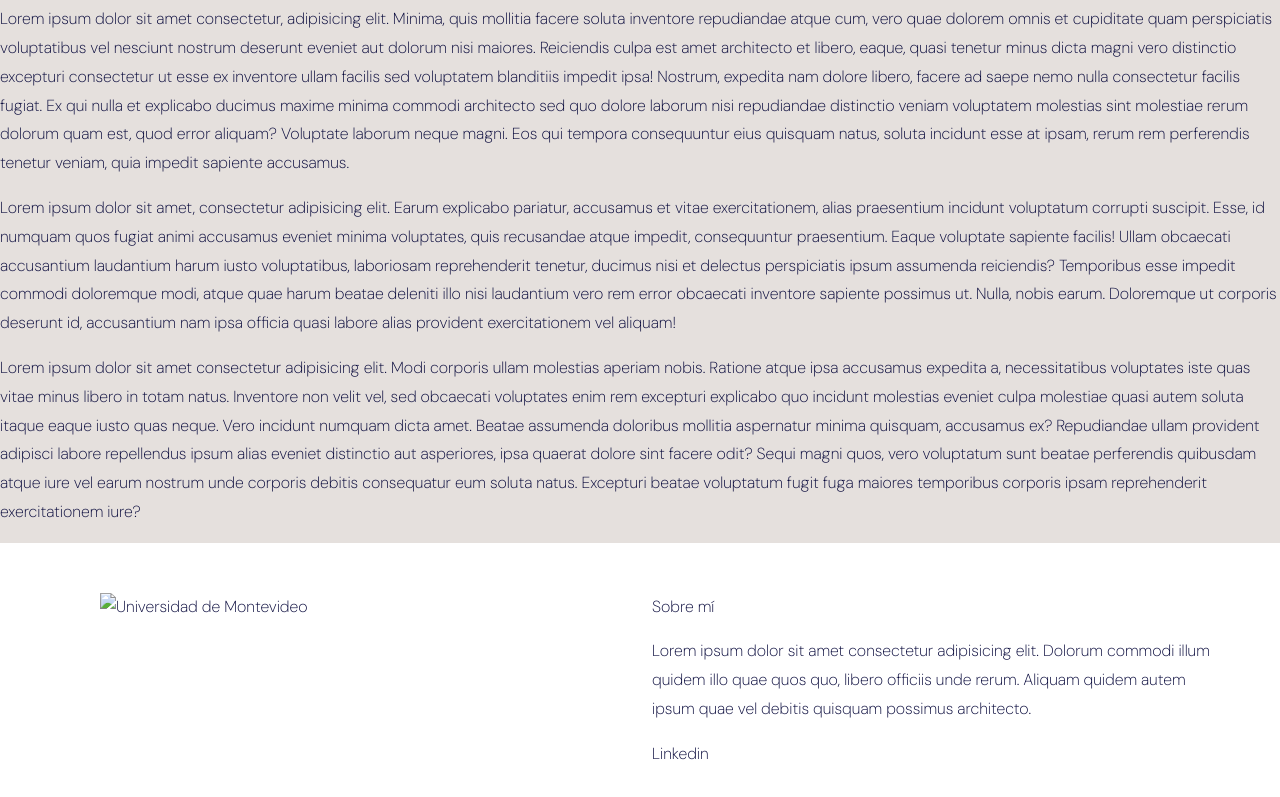
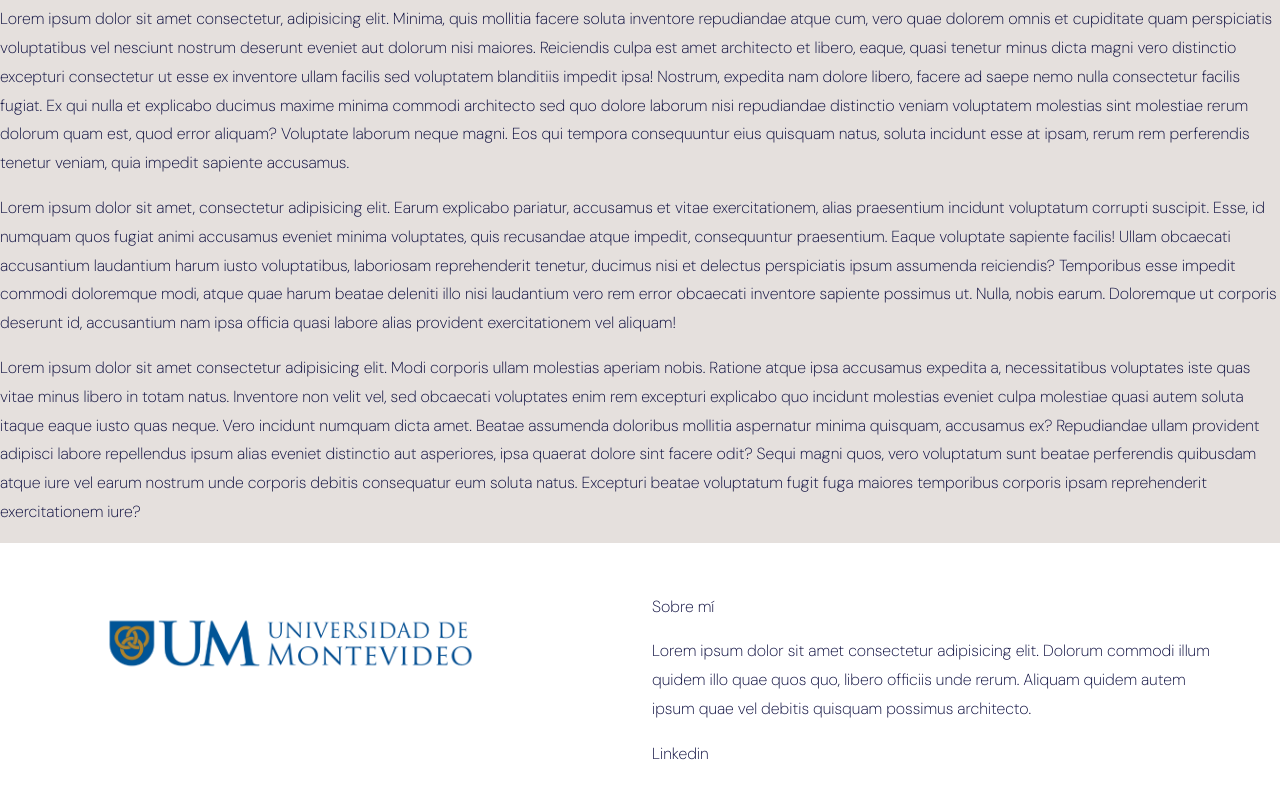
Before and after one commit to pilibread/entrega-coderhouse, a plain HTML site: page pages/pag2.html in a window 1280 px wide. Shown: the part 756-1553 px from the top of the page. Drawn offline with nearby package versions, Linux system fonts and the light colour scheme.

Commit message:
Fixed footer images

```diff
--- a/pages/pag2.html
+++ b/pages/pag2.html
@@ -132,7 +132,7 @@
         </section>
     </main>
     <footer class="row">
-        <div class="col-6"><img src="./media/LogoUniversidadMontevideo.png" alt="Universidad de Montevideo"
+        <div class="col-6"><img src="../media/LogoUniversidadMontevideo.png" alt="Universidad de Montevideo"
                 class="logo">
         </div>
         <div class="col-6">
```
Also changed, not shown: pages/pag3.html (+1 -1 lines), pages/pag4.html (+1 -1 lines), pages/pag5.html (+1 -1 lines), pages/pag6.html (+1 -1 lines), pages/pag7.html (+1 -1 lines).
